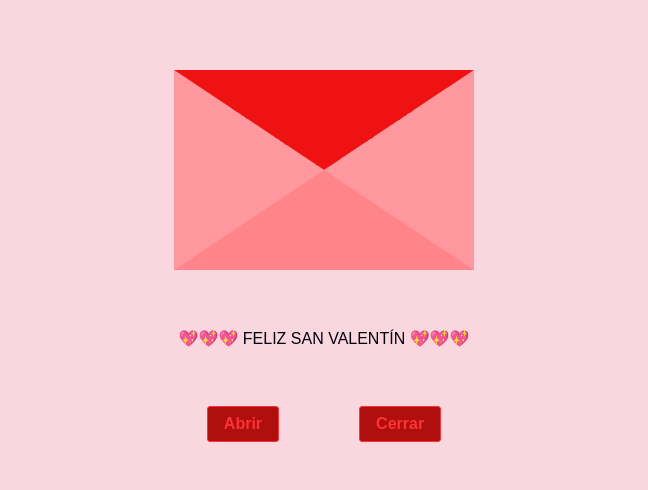
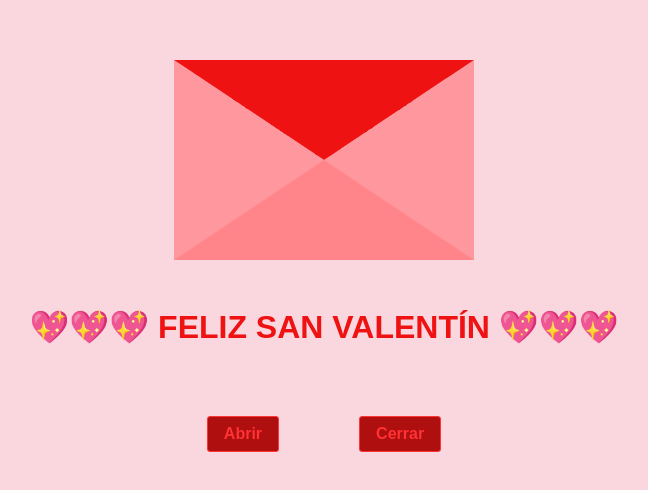
Before and after one commit to bahamut26/Carolina-Feliz-San-Valentine, a plain HTML site: page index.html in a window 1280 px wide. Shown: the part 144-634 px from the top of the page, without its empty margins (316-964 px from the left). Drawn offline with Linux system fonts and the light colour scheme.

Commit message:
Update styles.css

```diff
--- a/styles.css
+++ b/styles.css
@@ -130,6 +130,16 @@
   z-index: -1;
 }
 
+/* Estilos para el título */
+.title {
+  text-align: center;
+  font-size: 2rem; /* Tamaño reducido */
+  color: #ef1212; /* Color rojo */
+  font-weight: bold;
+  margin-top: 0;
+}
+
+
 /* Estilos para el cuadro de redirección */
 #redirectBox {
   display: none;
@@ -138,10 +148,10 @@
   left: 50%;
   transform: translate(-50%, -50%);
   background: linear-gradient(135deg, #ff4e50, #fc913a);
-    padding: 1rem 1.5rem;
+  padding: 0.8rem 1.2rem; /* Tamaño reducido */
   border: 2px solid #fff;
   border-radius: 12px;
-    font-size: 1.4rem;
+  font-size: 1.2rem;
   font-weight: bold;
   color: white;
   cursor: pointer;
```
Lines whose indentation alone changed are shown as unchanged.
